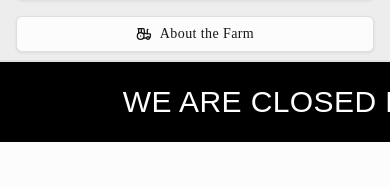
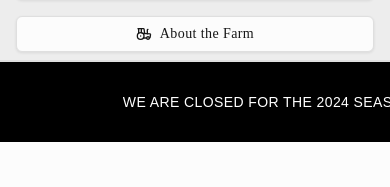
Before and after one commit to Flapjack2000/tree-farm-website, a React (Vite) app: page / in a window 390 px wide. Shown: the part 158-345 px from the top of the page. Built offline with nearby package versions, Linux system fonts and the light colour scheme; a web font is replaced by a local one.

Commit message:
fixed banner in mobile

```diff
--- a/src/Banner.tsx
+++ b/src/Banner.tsx
@@ -2,13 +2,21 @@ function Banner({ loopTime }: { loopTime: number }) {
 
   return (
     <>
-      <div className="w-full h-20 text-3xl flex flex-row items-center overflow-hidden bg-black relative ">
-        <div className="text-white overflow-hidden inline absolute whitespace-nowrap" style={{ animation: `scroll-left ${loopTime}s linear infinite` }}>
+      <div className="w-full h-20 text-sm md:text-3xl flex flex-row items-center overflow-hidden bg-black relative">
+
+        <div className="text-white overflow-hidden inline absolute whitespace-nowrap"
+          style={{ animation: `banner ${loopTime}s linear infinite` }}>
           WE ARE CLOSED FOR THE 2024 SEASON
         </div>
-        <div className="text-white overflow-hidden inline absolute whitespace-nowrap" style={{ animation: `scroll-left ${loopTime}s linear infinite ${loopTime / 2}s`, transform: "translateX(100vw)" }}>
+
+        <div className="text-white overflow-hidden inline absolute whitespace-nowrap"
+          style={{
+            transform: "translateX(100vw)",
+            animation: `banner ${loopTime}s linear infinite ${loopTime / 2}s`
+          }}>
           WE ARE CLOSED FOR THE 2024 SEASON
         </div>
+
       </div>
     </>
   )
--- a/src/index.css
+++ b/src/index.css
@@ -3,7 +3,7 @@
 
 @custom-variant dark (&:is(.dark *));
 
-@keyframes scroll-left {
+@keyframes banner {
   0% {
     transform: translateX(100vw);
     display: inline;
```
